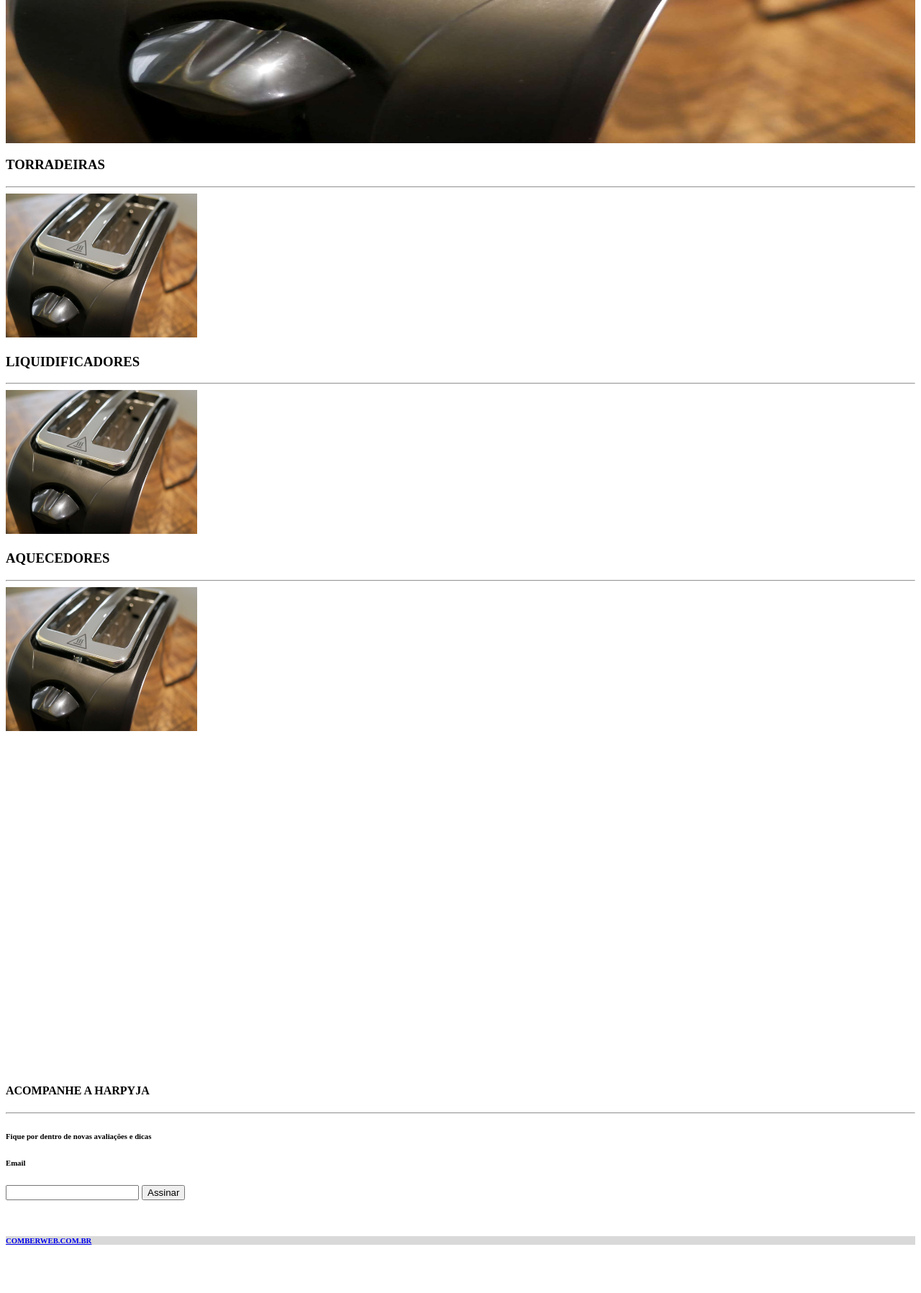
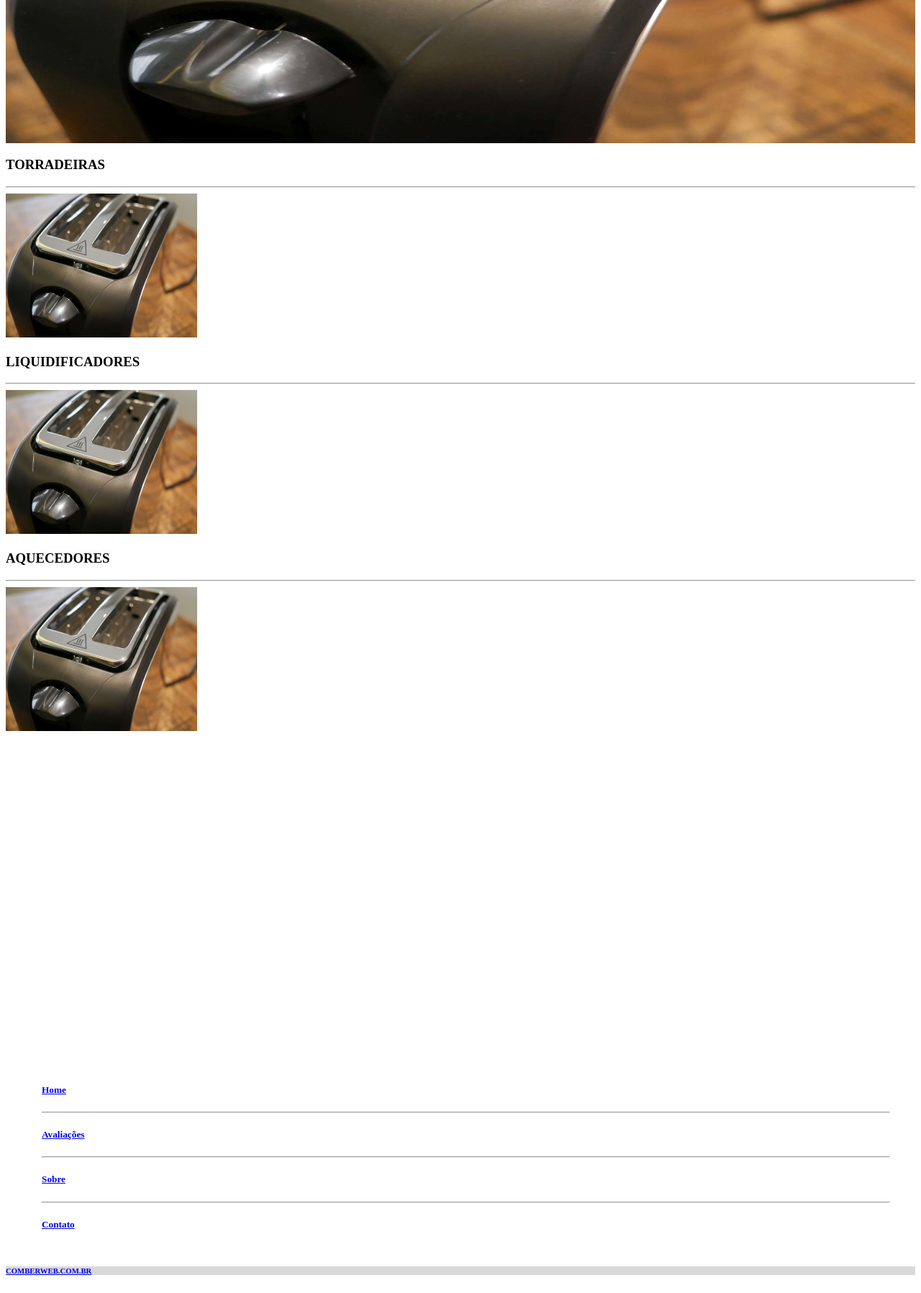
Before and after one commit to joseveronez/harpyja, a PHP site: template views/avaliacoes.php in a window 1280 px wide. Shown: the part 1520-3317 px from the top of the page at 72% size. Before the commit the page ends 3250 px from the top, so only its background shows below. Run offline with PHP 8.4, Linux system fonts and the light colour scheme; the template is opened without the code that fills it, so the values that code supplies are empty; some libraries are stand-ins or nearby versions.

Commit message:
Site
Ajustes de layout

```diff
--- a/class/Front_Controller.class.php
+++ b/class/Front_Controller.class.php
@@ -12,6 +12,7 @@
             'comparacao'=>array('layout'=>'default','view'=>'comparacao'),
             'contato'=>array('layout'=>'default','view'=>'contato'),
             'sobre'=>array('layout'=>'default','view'=>'sobre'),
+            'institucional'=>array('layout'=>'default','view'=>'institucional'),
 
         ); //array com todas as rotas disponiveis
         private static $_pagina; //pagina requisitada
--- a/views/avaliacoes.php
+++ b/views/avaliacoes.php
@@ -1,8 +1,8 @@
 <div class="col-lg-12 col-md-12 col-sm-12 col-xs-12 MarginT30p MarginB10p">
     <div class="container">
-        <div class="col-lg-12 col-md-12 col-sm-12 col-xs-12 MarginB10p">
-            <div class="col-lg-12 col-md-12 col-sm-12 col-xs-12 text-center">
-                <h3>AVALIAÇÕES RECENTES</h3>
+        <div class="col-lg-12 col-md-12 col-sm-12 col-xs-12 MarginB10p  padding-zero">
+            <div class="col-lg-12 col-md-12 col-sm-12 col-xs-12  padding-zero">
+                <h3 class="size18">AVALIAÇÕES RECENTES</h3>
                 <hr class="hrTitleFull hrPadrao MarginB3p">
             </div>
             <div class="col-lg-12 col-md-12 col-sm-12 col-xs-12 padding-zero">
@@ -25,10 +25,10 @@
                 </div>
             </div>
         </div>
-        <div class="col-lg-12 col-md-12 col-sm-12 col-xs-12 MarginB10p">
-            <div class="col-lg-12 col-md-12 col-sm-12 col-xs-12 text-center">
-                <h3>TORRADEIRAS</h3>
-                <hr class="hrTitleFull hrPadrao MarginB5p">
+        <div class="col-lg-12 col-md-12 col-sm-12 col-xs-12 MarginB10p padding-zero">
+            <div class="col-lg-12 col-md-12 col-sm-12 col-xs-12 padding-zero">
+                <h3 class="size18">TORRADEIRAS</h3>
+                <hr class="hrTitleFull hrPadrao MarginB3p">
             </div>
             <div class="col-lg-12 col-md-12 col-sm-12 col-xs-12 padding-zero">
                 <div class="owl-carousel owl-theme" id="avCarousel2">
@@ -40,10 +40,10 @@
                 </div>
             </div>
         </div>
-        <div class="col-lg-12 col-md-12 col-sm-12 col-xs-12 MarginB10p">
-            <div class="col-lg-12 col-md-12 col-sm-12 col-xs-12 text-center">
-                <h3>LIQUIDIFICADORES</h3>
-                <hr class="hrTitleFull hrPadrao MarginB5p">
+        <div class="col-lg-12 col-md-12 col-sm-12 col-xs-12 MarginB10p padding-zero">
+            <div class="col-lg-12 col-md-12 col-sm-12 col-xs-12 padding-zero">
+                <h3 class="size18">LIQUIDIFICADORES</h3>
+                <hr class="hrTitleFull hrPadrao MarginB3p">
             </div>
             <div class="col-lg-12 col-md-12 col-sm-12 col-xs-12 padding-zero">
                 <div class="owl-carousel owl-theme" id="avCarousel3">
@@ -55,10 +55,10 @@
                 </div>
             </div>
         </div>
-        <div class="col-lg-12 col-md-12 col-sm-12 col-xs-12 MarginB10p">
-            <div class="col-lg-12 col-md-12 col-sm-12 col-xs-12 text-center">
-                <h3>AQUECEDORES</h3>
-                <hr class="hrTitleFull hrPadrao MarginB5p">
+        <div class="col-lg-12 col-md-12 col-sm-12 col-xs-12 MarginB10p padding-zero">
+            <div class="col-lg-12 col-md-12 col-sm-12 col-xs-12 padding-zero">
+                <h3 class="size18">AQUECEDORES</h3>
+                <hr class="hrTitleFull hrPadrao MarginB3p">
             </div>
             <div class="col-lg-12 col-md-12 col-sm-12 col-xs-12 padding-zero">
                 <div class="owl-carousel owl-theme" id="avCarousel4">
--- a/views/componentes/footer.php
+++ b/views/componentes/footer.php
@@ -39,47 +39,34 @@
             <div class="col-lg-4 col-md-4 col-sm-4 col-xs-12 bloco-logo">
                 <div class="conteudo">
                     <a href="<?= RAIZSITE ?>"><img src="<?= RAIZSITE ?>/imagens/logo-sem-fundo.png" class="img-responsive"></a><br>
+                    <div class="col-lg-12 col-md-12 col-sm-12 col-xs-12 padding-zero">
+                        <h4 style="margin-top: 0px;">ACOMPANHE A HARPYJA</h4>
+                        <hr class="hrTitleFull hrPadrao">
+                    </div>
+                    <div class="col-lg-12 col-md-12 col-sm-12 col-xs-12 padding-zero ">
+                        <h6 class="MarginT2p MarginB4p">Fique por dentro de novas avaliações e dicas</h6>
+                        <div class="col-lg-12 col-md-12 col-sm-12 col-xs-12 padding-zero">
+                            <h6 class="MarginT2p MarginB01p">Email</h6>
+                            <input type="email" class="form-group col-lg-12 col-md-12 col-sm-12 col-xs-12 MarginB1p padding-zero">
+                            <button type="button" class="btn btn-default btn-assinar">Assinar</button>
+                        </div>
+                    </div>
 
-                    <div class="text-center">
-                        <h5><a href="<?= RAIZSITE ?>" class="link-default preto-fonte">Home</a></h5>
-                        <h5><a href="<?= RAIZSITE ?>/avaliacoes" class="link-default preto-fonte">Avaliações</a></h5>
-                        <h5><a href="<?= RAIZSITE ?>/sobre" class="link-default preto-fonte">Sobre</a></h5>
-                        <h5><a href="<?= RAIZSITE ?>/contato" class="link-default preto-fonte">Contato</a></h5>
-                    </div>
                 </div>
             </div>
            <div class="col-lg-4 col-md-4 col-sm-4 col-xs-12 bloco-formulario">
-               <div class="col-lg-12 col-md-12 col-sm-12 col-xs-12 padding-zero text-center">
-                   <h4 style="margin-top: 0px;">ACOMPANHE A HARPYJA</h4>
-                   <hr class="hrTitleFull hrPadrao">
-               </div>
-               <div class="col-lg-12 col-md-12 col-sm-12 col-xs-12 padding-zero ">
-                   <h6 class="MarginT4p MarginB6p">Fique por dentro de novas avaliações e dicas</h6>
-                   <div class="col-lg-12 col-md-12 col-sm-12 col-xs-12 padding-zero">
-                       <h6 class="MarginT2p MarginB01p">Email</h6>
-                       <input type="email" class="form-group col-lg-12 col-md-12 col-sm-12 col-xs-12">
-                       <button type="button" class="btn btn-default btn-assinar">Assinar</button>
+               <div class="col-lg-12 col-md-12 col-sm-12 col-xs-12" style="padding-right: 35px; padding-left: 50px;">
+                   <div class="text-center size18">
+                       <h5><a href="<?= RAIZSITE ?>" class="link-default preto-fonte">Home</a></h5>
+                       <hr class="hrTitleFull hrPadrao">
+                       <h5><a href="<?= RAIZSITE ?>/avaliacoes" class="link-default preto-fonte">Avaliações</a></h5>
+                       <hr class="hrTitleFull hrPadrao">
+                       <h5><a href="<?= RAIZSITE ?>/sobre" class="link-default preto-fonte">Sobre</a></h5>
+                       <hr class="hrTitleFull hrPadrao">
+                       <h5><a href="<?= RAIZSITE ?>/contato" class="link-default preto-fonte">Contato</a></h5>
                    </div>
-               </div>
-                <!--  <form action="" class="form-horizontal Roboto Regular" id="formulario">
-                    <input type="text" class="form-control branco-fonte size13" name="nome" placeholder="NOME *" required><br>
-
-                    <div class="col-lg-6 col-md-6 col-sm-12 col-xs-12 padding-zero">
-                        <input type="email" class="form-control branco-fonte size13" name="email" placeholder="E-MAIL *" required><br>
-                    </div>
-                    <div class="col-lg-6 col-md-6 col-sm-12 col-xs-12 padding-zero">
-                        <input type="text" class="form-control branco-fonte size13" name="telefone" placeholder="TELEFONE *" required><br>
-                    </div>
-
-                    <input type="text" class="form-control branco-fonte size13" name="assunto" placeholder="ASSUNTO *" required><br>
-                    <textarea class="form-control branco-fonte size13" name="mensagem" rows="4" cols="3" placeholder="MENSAGEM *"></textarea><br>
-
-                    <button type="submit" class="btn btn-formulario size13 pull-right">ENVIAR</button>
-                </form>-->
+                </div>
             </div>
-
-
-
             <div class="col-lg-4 col-md-4 col-sm-4 col-xs-12 bloco-mapa">
                 <div class="fb-page" data-href="https://www.facebook.com/facebook" data-tabs="timeline" data-height="300" data-small-header="false" data-adapt-container-width="true" data-hide-cover="false" data-show-facepile="true"><blockquote cite="https://www.facebook.com/facebook" class="fb-xfbml-parse-ignore"><a href="https://www.facebook.com/facebook"></a></blockquote></div>
             </div>
--- a/views/contato.php
+++ b/views/contato.php
@@ -1,6 +1,6 @@
 <div class="col-lg-12 col-md-12 col-sm-12 col-xs-12 padding-zero Relative MarginT30p" >
     <div class="container">
-        <div class="col-lg-12 col-md-12 col-sm-12 col-xs-12 text-center MarginB3p">
+        <div class="col-lg-12 col-md-12 col-sm-12 col-xs-12 MarginB3p">
             <h3>CONTATO</h3>
             <hr class="hrTitleFull hrPadrao MarginB3p">
         </div>
```
Also changed, not shown: css/style.css (+18 -4 lines), views/avaliacao.php (+31 -31 lines), views/comparacao.php (+4 -4 lines), views/home.php (+33 -12 lines), views/institucional.php (added, +39 -0 lines), views/sobre.php (+24 -19 lines).
